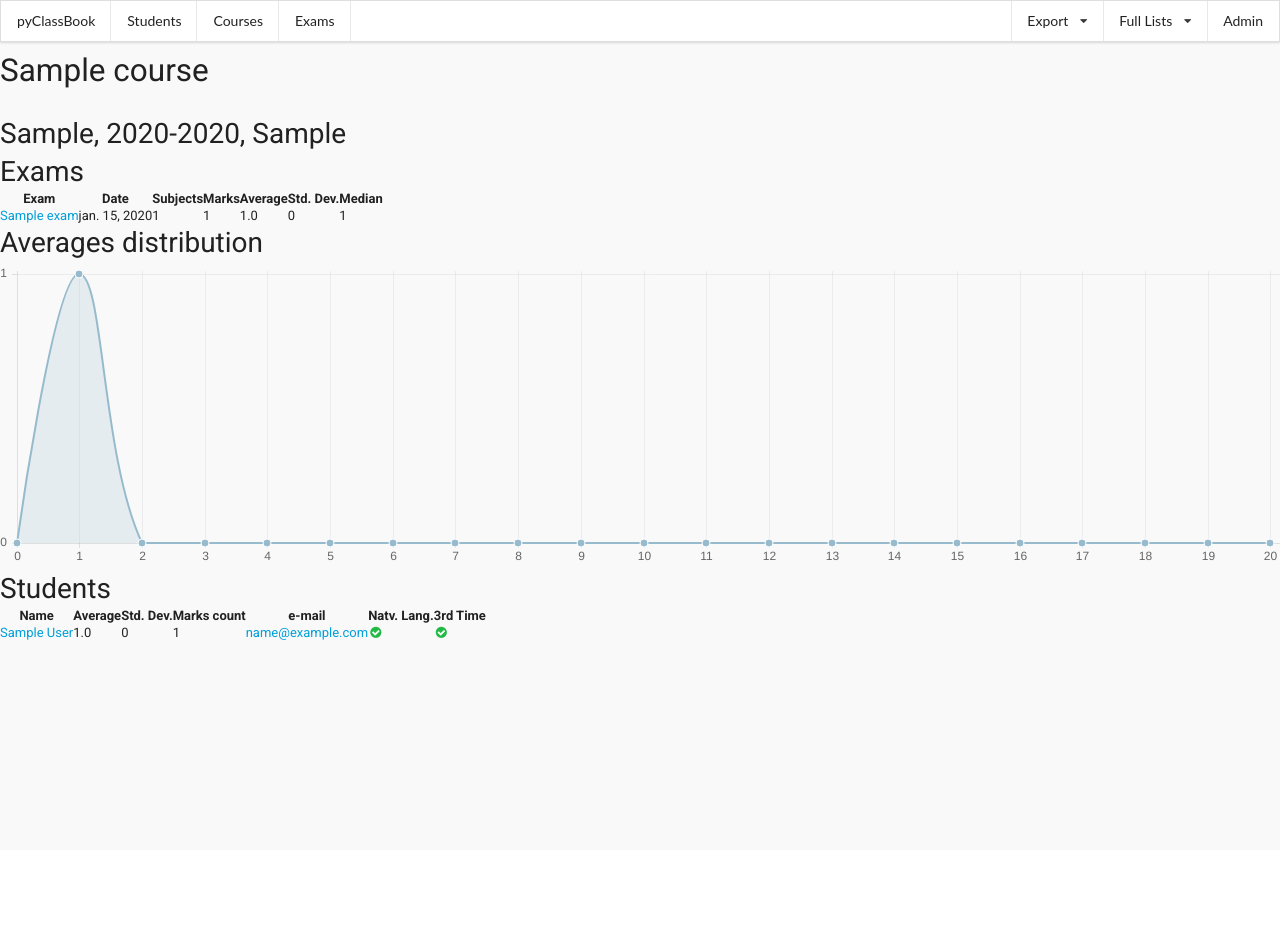
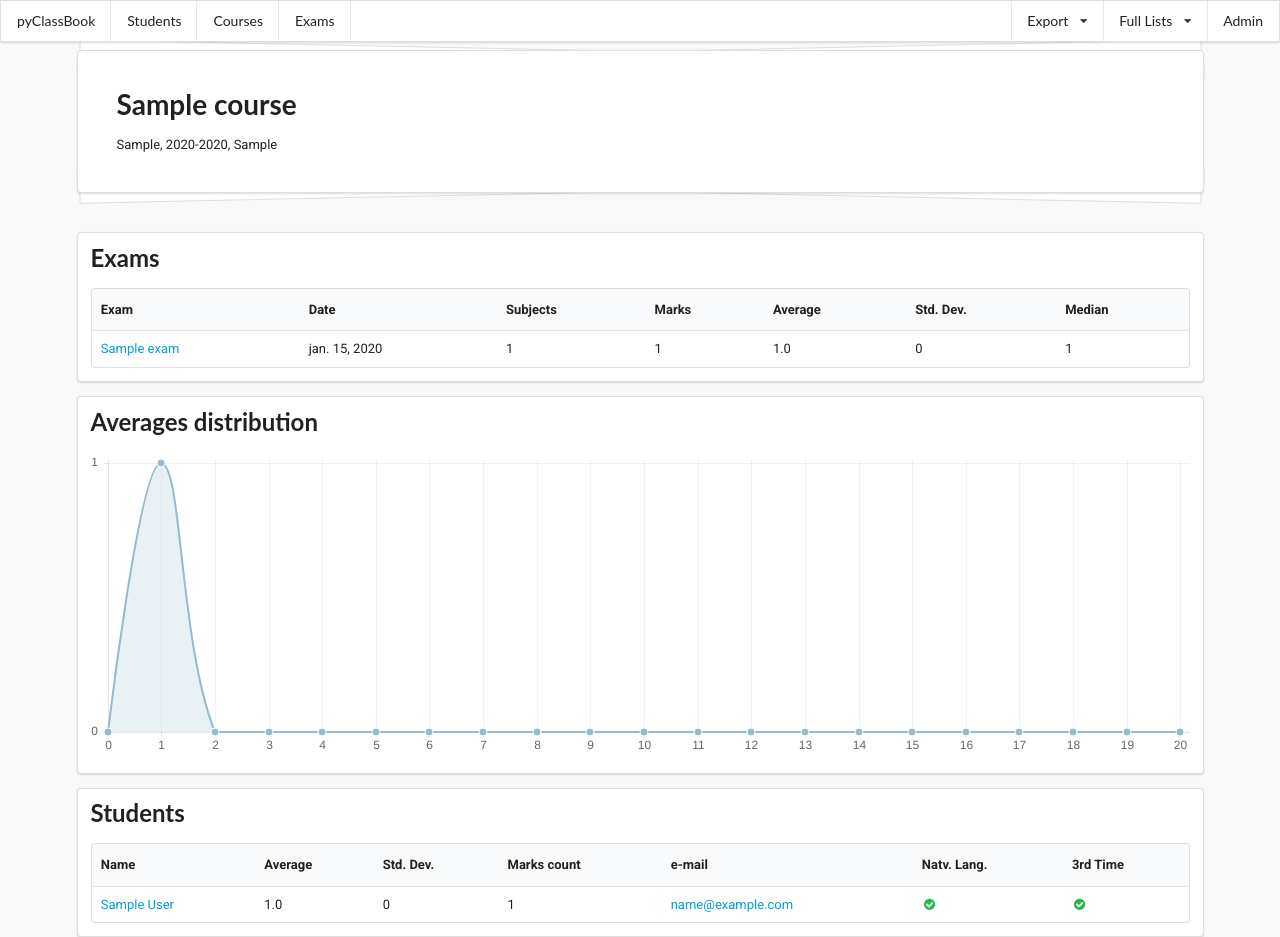
Before and after one commit to mw4rf/pyclassbook, a Django app: page /courses/00000000-0000-0000-0000-000000000001/ in a window 1280 px wide. Before the commit the page ends 640 px from the top, so only its background shows below. Run offline with Django 3.2, Linux system fonts and the light colour scheme; a user stored in the database is signed in; tables that the repository leaves empty hold one stand-in row (values such as "Sample post").

Commit message:
course show

```diff
--- a/courses/templates/charts/courses_averages.html
+++ b/courses/templates/charts/courses_averages.html
@@ -30,4 +30,4 @@ $( document ).ready(function() {
 });
 </script>
 
-<canvas id="averagesChart" class="img-responsive" height="300"></canvas>
+<div><canvas id="averagesChart" class="img-responsive" height="300"></canvas></div>
--- a/courses/templates/courses/show.html
+++ b/courses/templates/courses/show.html
@@ -13,18 +13,15 @@ Course: {{ name }} ({{year}})
 
 {% block content %}
 
-    <div class="jumbotron">
-        <div class="container">
-            <h1>{{ course.name }}</h1>
-            <h2>{{ course.place }}, {{ course|course_years }}, {{ course.kind }}</h2>
-        </div>
-    </div>
+<div class="ui piled very padded container segment">
+    <h1 class="ui header">{{ course.name }}</h1>
+    <div class="sub header">{{ course.place }}, {{ course|course_years }}, {{ course.kind }}</div>
+</div>
 
 <!-- Exams -->
-<div class="container">
-    <div class="panel panel-default">
-      <div class="panel-heading"><h2 class="panel-title">{% trans "Exams" %}</h2></div>
-      <table class="table">
+<div class="ui container segment">
+      <h2 class="ui header">{% trans "Exams" %}</h2>
+      <table class="ui single line table">
           <thead>
           <tr>
               <th>{% trans 'Exam' %}</th>
@@ -50,24 +47,18 @@ Course: {{ name }} ({{year}})
           {% endfor %}
           </tbody>
       </table>
-    </div>
 </div>
 
 <!-- Charts -->
-<div class="container">
-    <div class="panel panel-default">
-      <div class="panel-heading"><h2 class="panel-title">{% trans "Averages distribution" %}</h2></div>
-      <div class="panel-body">
-          {% include 'charts/courses_averages.html' %}
-      </div>
-    </div>
+<div class="ui container segment">
+    <h2 class="ui header">{% trans "Averages distribution" %}</h2>
+    {% include 'charts/courses_averages.html' %}
 </div>
 
 <!-- Students -->
-<div class="container">
-    <div class="panel panel-default">
-      <div class="panel-heading"><h2 class="panel-title">{% trans "Students" %}</h2></div>
-      <table class="table table-hover">
+<div class="ui container segment">
+      <h2 class="ui header">{% trans "Students" %}</h2>
+      <table class="ui single line table">
           <thead>
           <tr>
               <th>{% trans "Name" %}</th>
@@ -93,7 +84,6 @@ Course: {{ name }} ({{year}})
           {% endfor %}
           </tbody>
       </table>
-    </div>
 </div>
 
 {% endblock %}
```
